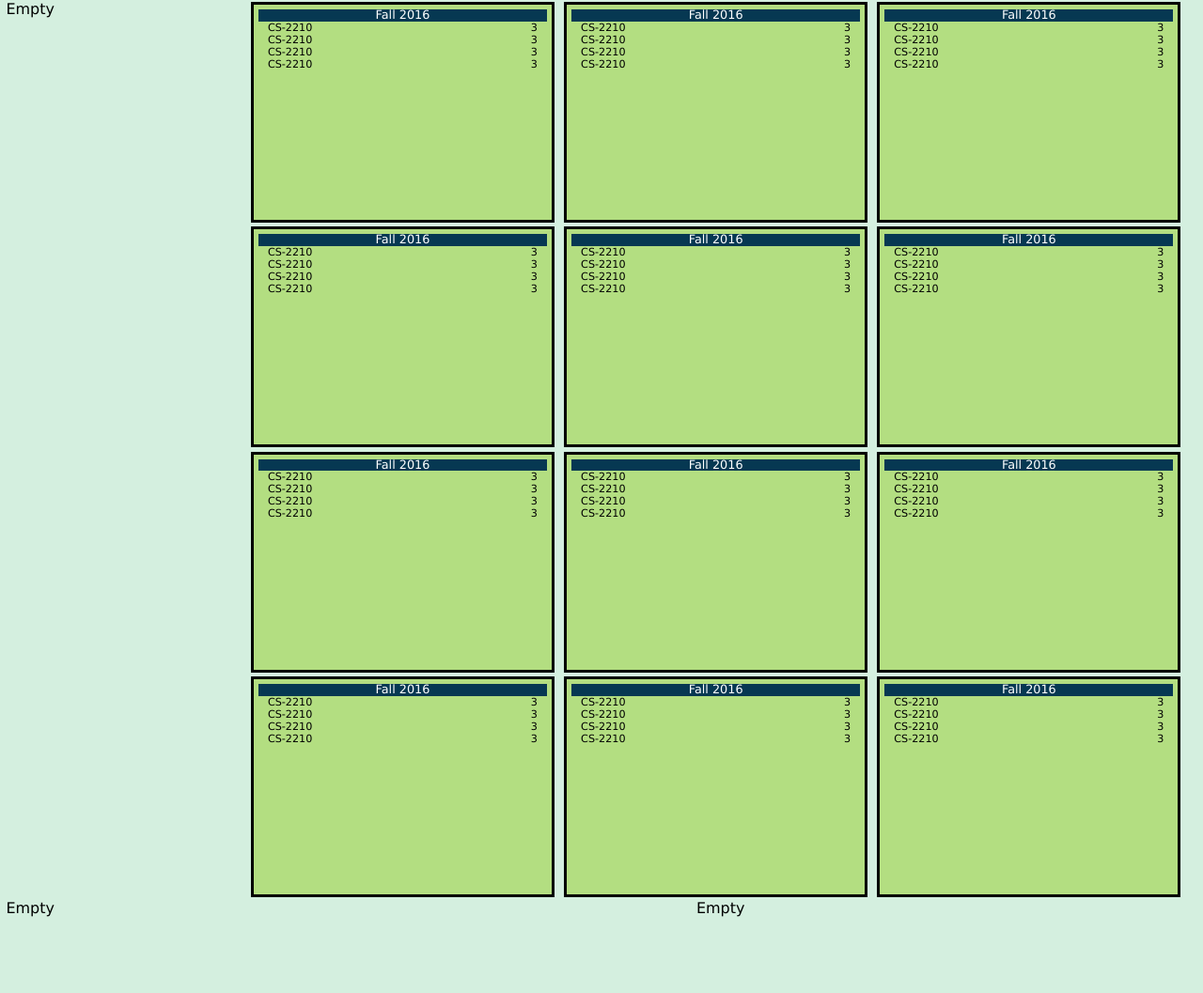
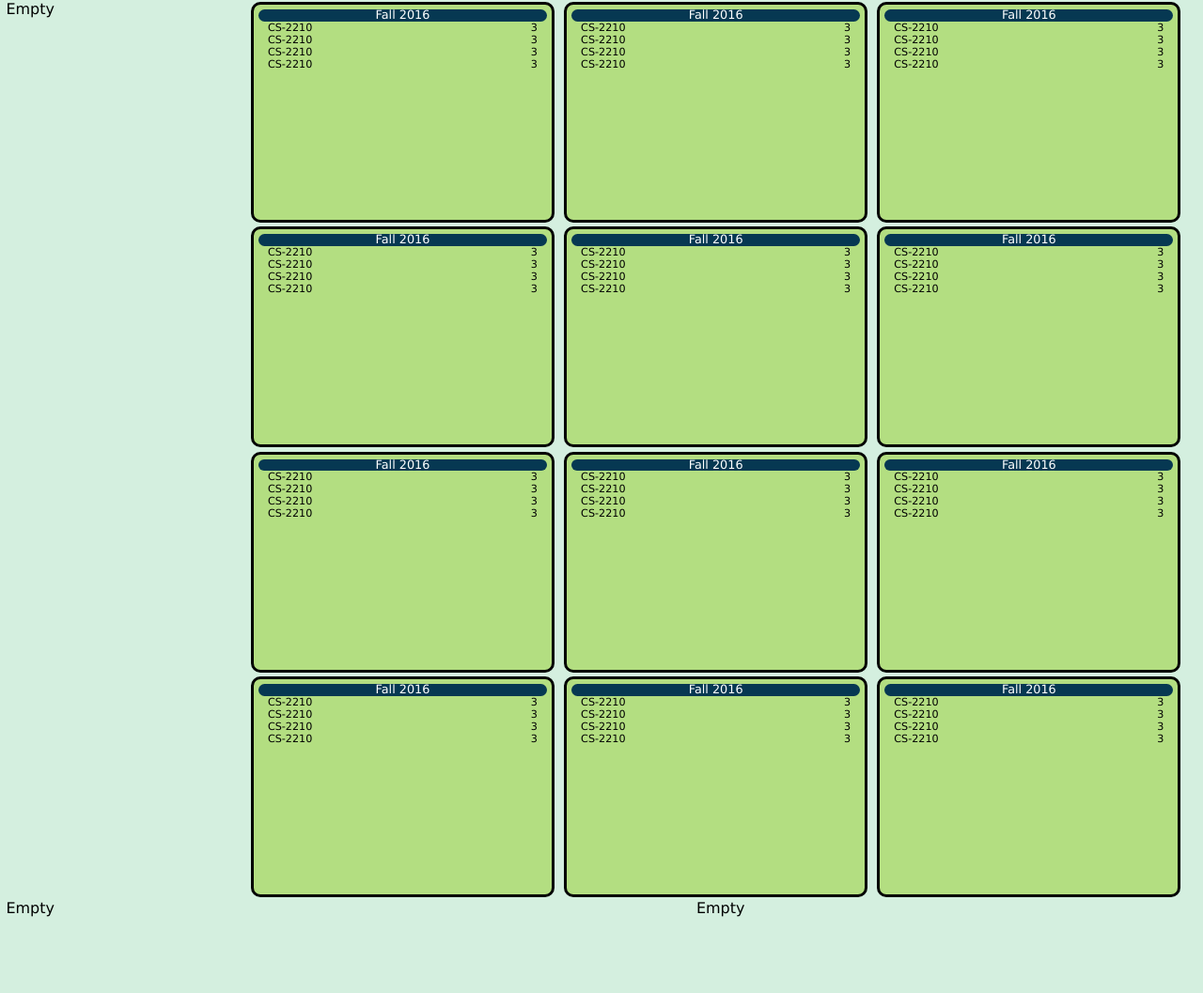
Before and after one commit to JesseRussell107/WebAppsProject2, a PHP site: page /Project2.html in a window 1280 px wide. Shown: the part 62-1119 px from the top of the page at 94% size. Run offline with PHP 8.4, Linux system fonts and the light colour scheme.

Commit message:
Rounded borders

```diff
--- a/RLJRWebAppsProj2/public_html/css/Project2.css
+++ b/RLJRWebAppsProj2/public_html/css/Project2.css
@@ -114,6 +114,7 @@ body {
     padding:5px;
     margin: 0 0.5%;
     overflow: auto;
+    border-radius: 10px;
 }
 
 .year{
@@ -123,6 +124,7 @@ body {
     color:white;
     background-color:#063852;
     text-align:center;
+    border-radius: 10px
 }
 
 .course{
```
